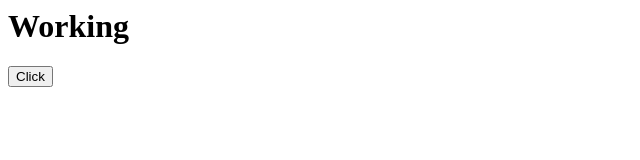
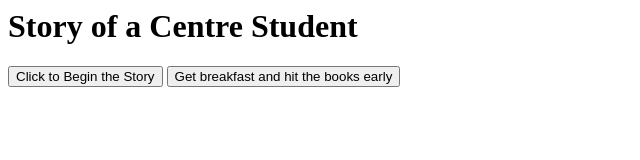
Before and after one commit to isaiaharroyo/CSC_160_Fun_Web, a plain HTML site: page index.html in a window 1280 px wide. Shown: the whole page, without its empty margins (0-640 px from the left). Drawn offline with Linux system fonts and the light colour scheme.

Commit message:
Update index.html

```diff
--- a/index.html
+++ b/index.html
@@ -1,8 +1,19 @@
 <html>
   <body>
-    <h1>Working</h1>
-    <button id = "firstClick" onclick="work()">Click</button>
+
+    <h1>Story of a Centre Student</h1>
+    <button id = "firstClick" onclick="work()">Click to Begin the Story</button>
     <script src="java.js">
     </script>
+
+<!--    <form>
+        <select id = "select1">
+            <option value = "1">Get breakfast and hit the books early</option>
+            <option value = "2">Hit the snooze button to catch another hour of sleep</option>
+        </select>
+    </form> -->
+
+    <button id = "secondClick" onclick="work2()">Get breakfast and hit the books early</button>
+
   </body>
 </html>
```
